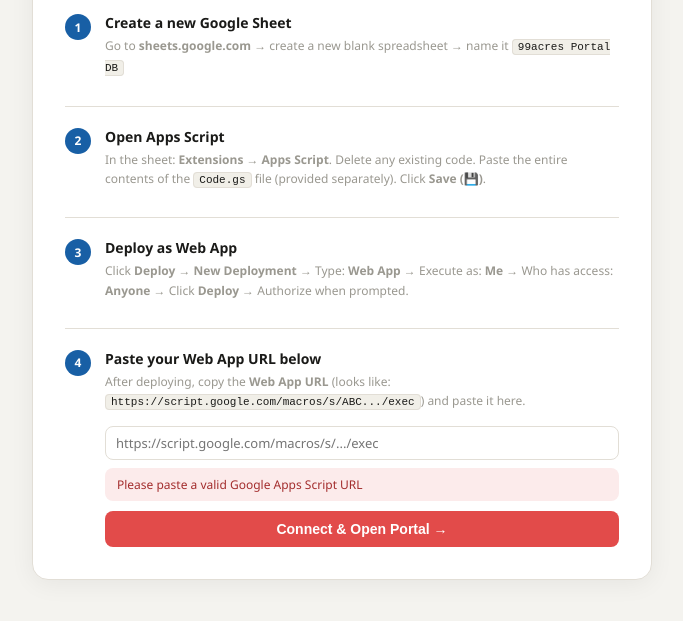
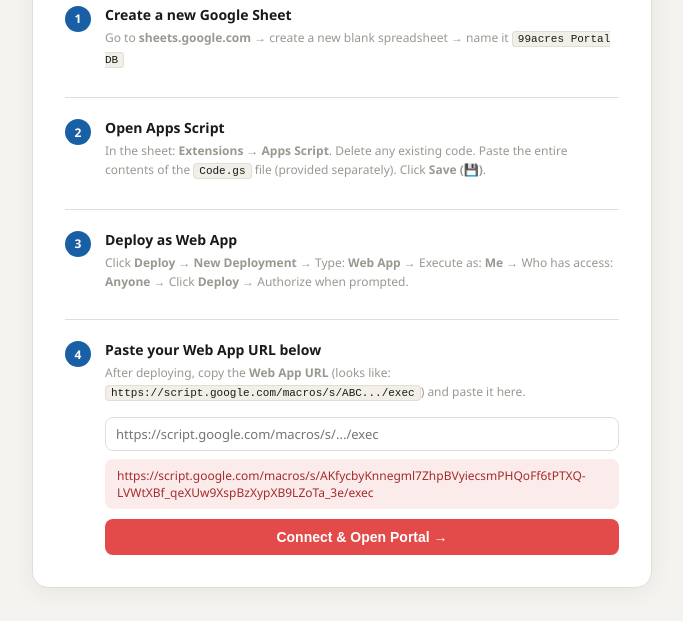
Before and after one commit to kajal-claudi/photo_portal, a plain HTML site: page index.html in a window 1280 px wide. Both pictures are taken after a click on the button "Connect & Open Portal →". Shown: the part 179-800 px from the top of the page, without its empty margins (298-981 px from the left). Drawn offline with Linux system fonts and the light colour scheme.

Commit message:
index.html

```diff
--- a/index.html
+++ b/index.html
@@ -578,7 +578,7 @@
   errEl.style.display = 'none';
 
   if (!url.startsWith('https://script.google.com')) {
-    errEl.textContent = 'Please paste a valid Google Apps Script URL';
+    errEl.textContent = 'https://script.google.com/macros/s/AKfycbyKnnegml7ZhpBVyiecsmPHQoFf6tPTXQ-LVWtXBf_qeXUw9XspBzXypXB9LZoTa_3e/exec';
     errEl.style.display = 'block'; return;
   }
 
```
